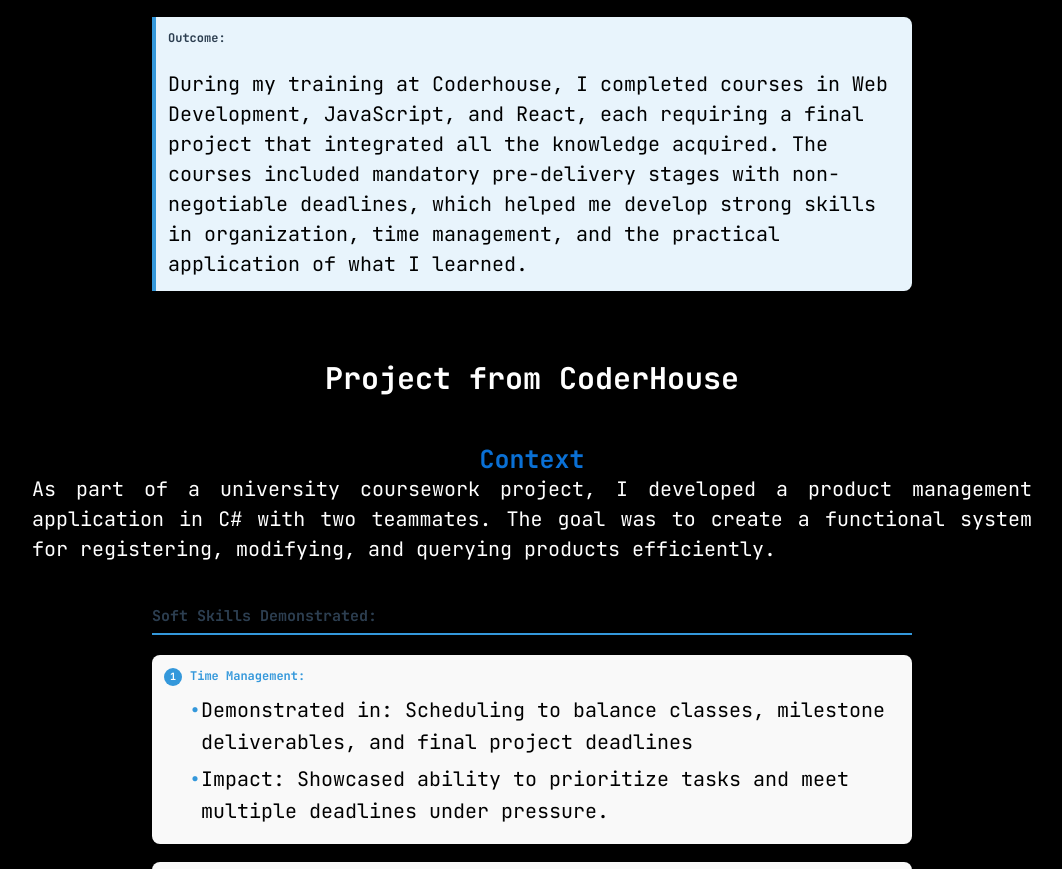
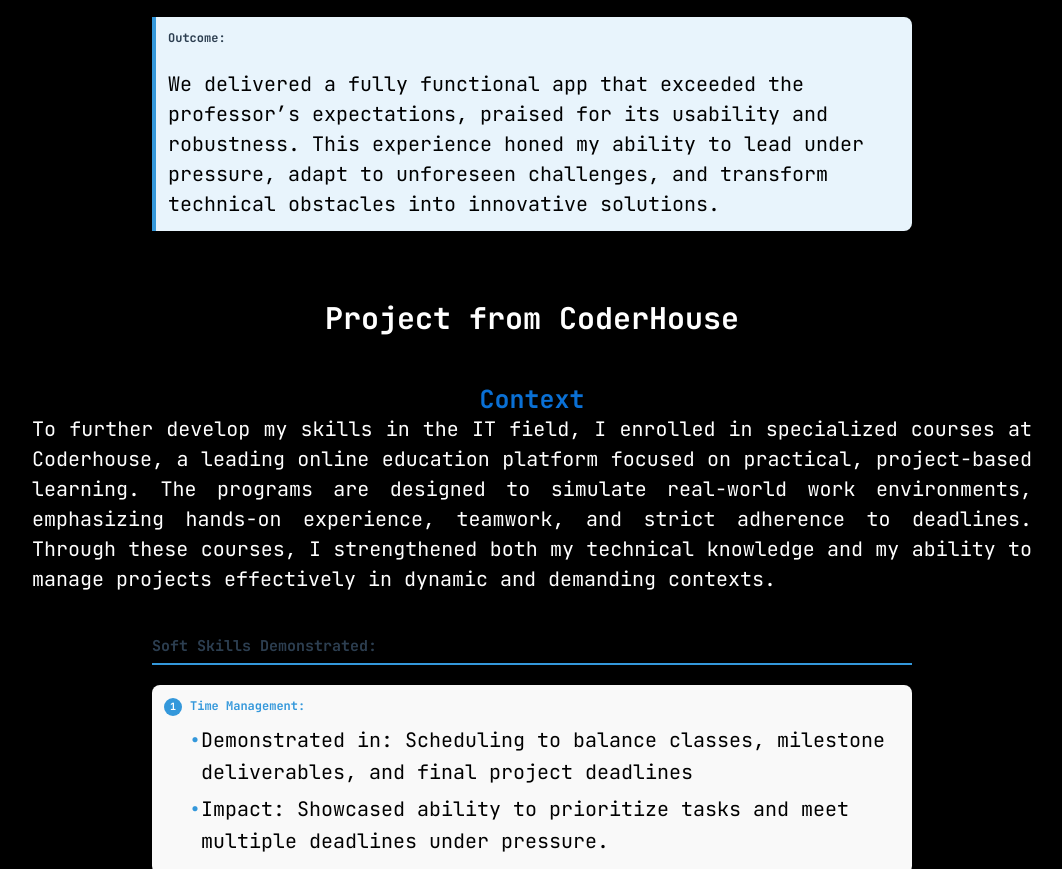
Before and after one commit to FogliattoFederico/Portfolio, a website: page index.html in a window 1280 px wide. Shown: the part 3747-4616 px from the top of the page, without its empty margins (108-1170 px from the left). Drawn offline with nearby package versions, Linux system fonts and the light colour scheme.

Commit message:
changing context in soft skills

```diff
--- a/index.html
+++ b/index.html
@@ -277,12 +277,11 @@
         <div class="outcome">
           <h5>Outcome:</h5>
           <p>
-            During my training at Coderhouse, I completed courses in Web
-            Development, JavaScript, and React, each requiring a final project
-            that integrated all the knowledge acquired. The courses included
-            mandatory pre-delivery stages with non-negotiable deadlines, which
-            helped me develop strong skills in organization, time management,
-            and the practical application of what I learned.
+            We delivered a fully functional app that exceeded the professor’s
+            expectations, praised for its usability and robustness. This
+            experience honed my ability to lead under pressure, adapt to
+            unforeseen challenges, and transform technical obstacles into
+            innovative solutions.
           </p>
         </div>
       </div>
@@ -290,10 +289,14 @@
         <h5>Project from CoderHouse</h5>
         <strong>Context </strong>
         <p class="container">
-          As part of a university coursework project, I developed a product
-          management application in C# with two teammates. The goal was to
-          create a functional system for registering, modifying, and querying
-          products efficiently.
+          To further develop my skills in the IT field, I enrolled in
+          specialized courses at Coderhouse, a leading online education platform
+          focused on practical, project-based learning. The programs are
+          designed to simulate real-world work environments, emphasizing
+          hands-on experience, teamwork, and strict adherence to deadlines.
+          Through these courses, I strengthened both my technical knowledge and
+          my ability to manage projects effectively in dynamic and demanding
+          contexts.
         </p>
       </div>
       <div class="project-details">
```
